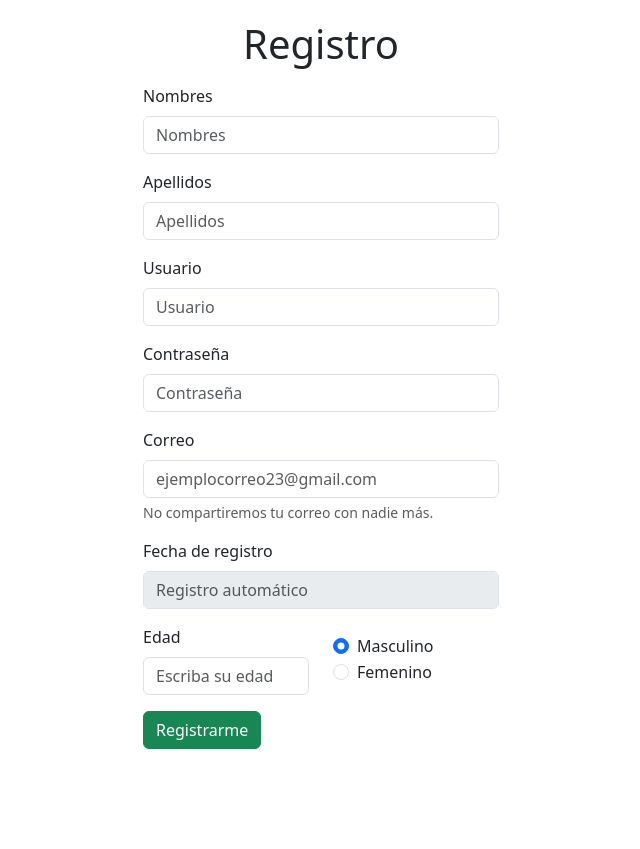
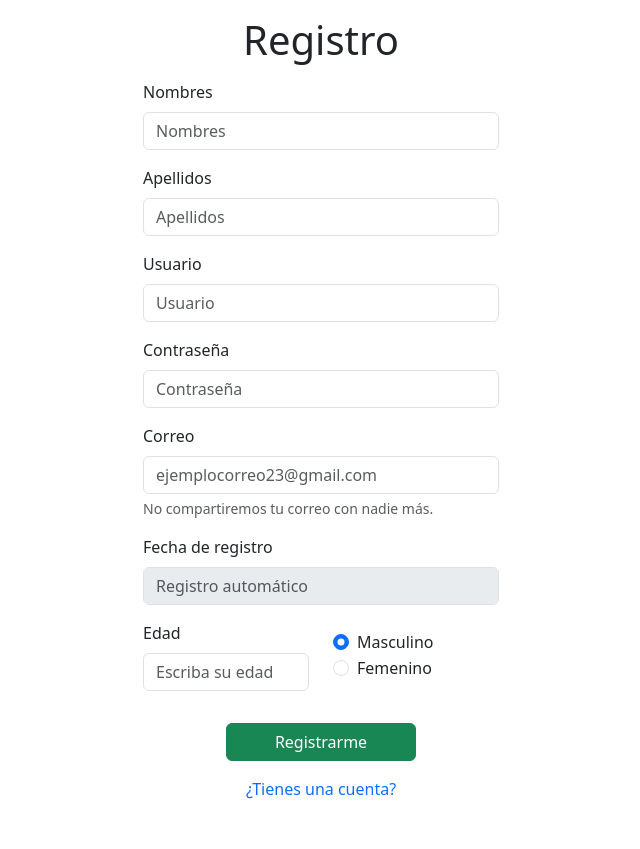
Before and after one commit to thebash1/kamojic-v2, a PHP site: page /public/register.php in a window 1280 px wide. Shown: the whole page, without its empty margins (319-959 px from the left). Before the commit the page ends 749 px from the top, so only its background shows below. Run offline with PHP 8.4, Linux system fonts and the light colour scheme.

Commit message:
añadiendo link

```diff
--- a/public/register.php
+++ b/public/register.php
@@ -61,7 +61,14 @@
                                 </div>
                             </div>
                         </div>
-                        <button type="submit" class="btn btn-success mb-5">Registrarme</button>
+                        <div class="row justify-content-center align-items-center">
+                            <button type="submit" class="btn btn-success w-50 my-3">Registrarme</button>
+                        </div>
+                        <div class="row">
+                            <div class="col mb-5 text-center">
+                                <a href="./login.php" class="text-decoration-none">¿Tienes una cuenta?</a>
+                            </div>
+                        </div>
                     </form>
                 </div>
             </div>
```
